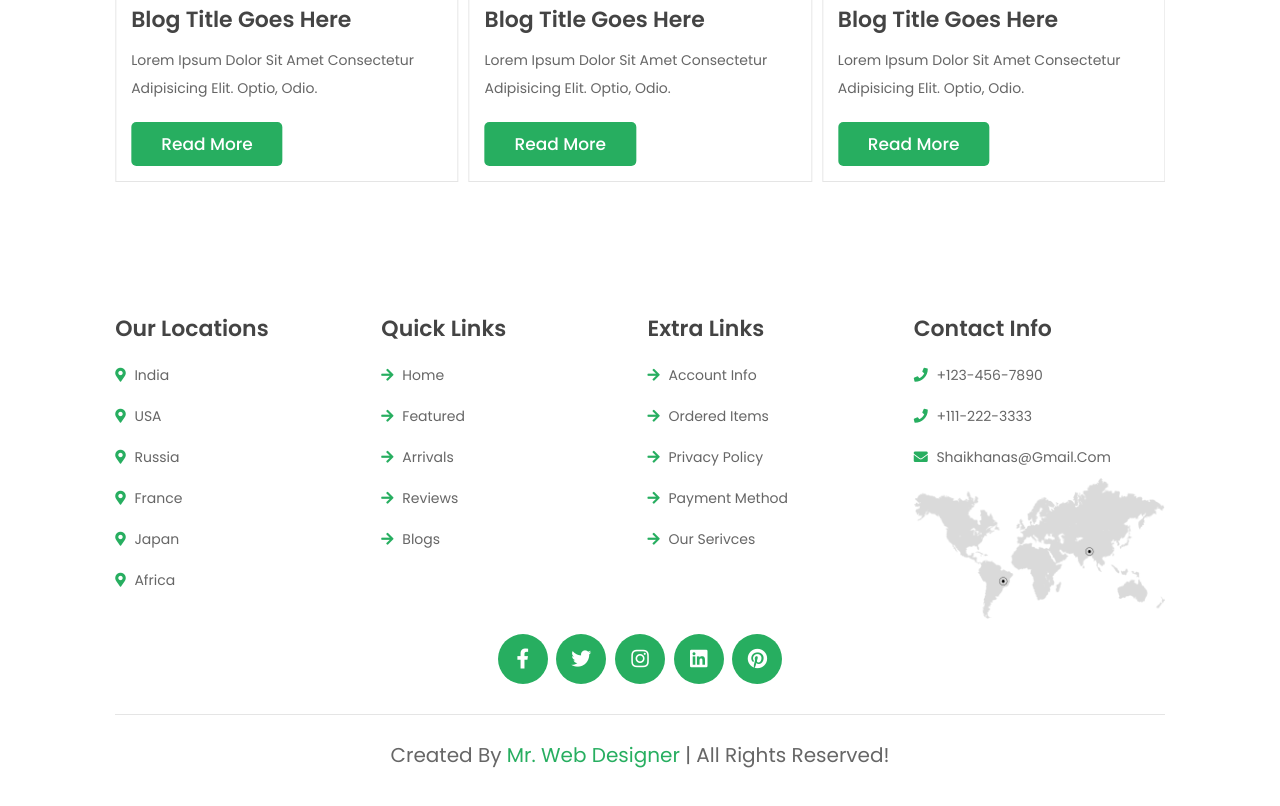
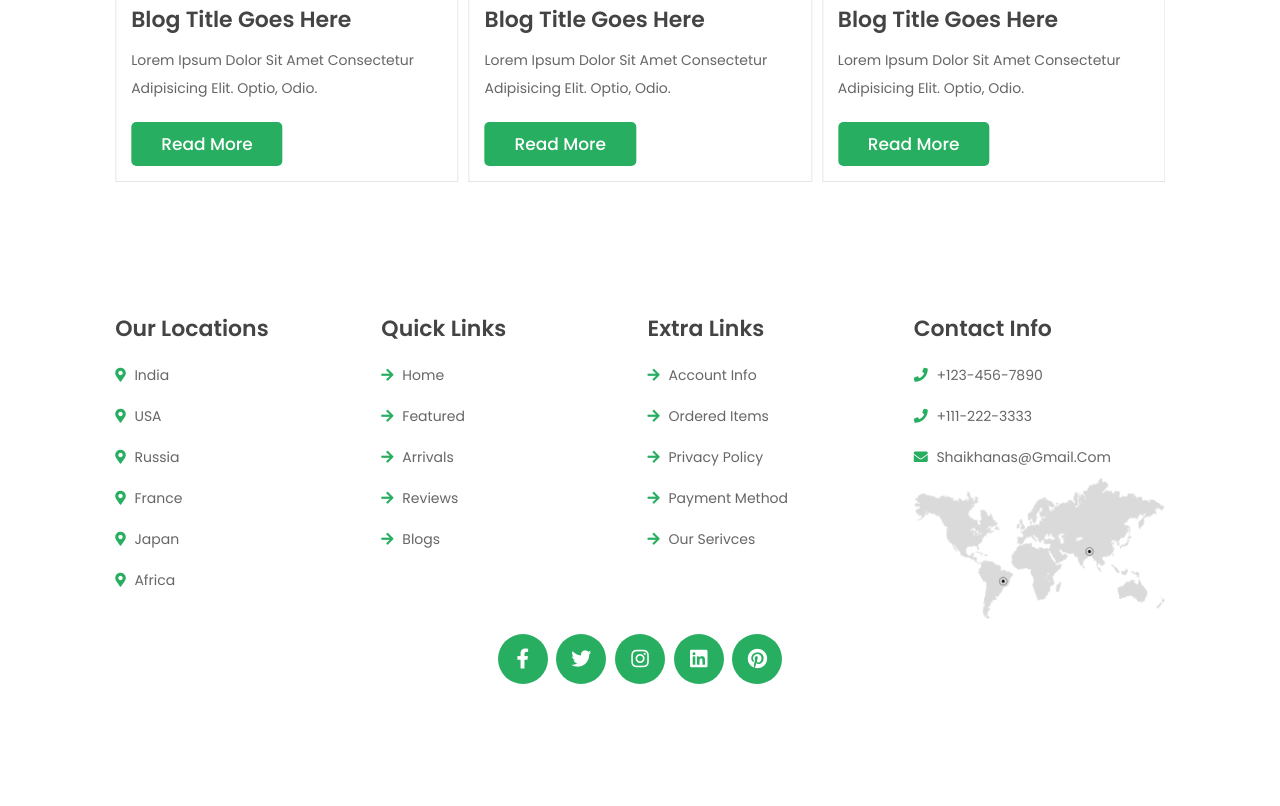
Before and after one commit to snehakashid/demo_website, a plain HTML site: page index.html in a window 1280 px wide. Shown: the part 3757-4563 px from the top of the page. After the commit the page ends 4501 px from the top, so only its background shows below. Drawn offline with nearby package versions, Linux system fonts and the light colour scheme.

Commit message:
remove designer

```diff
--- a/index.html
+++ b/index.html
@@ -786,7 +786,7 @@
         <a href="#" class="fab fa-pinterest"></a>
     </div>
 
-    <div class="credit"> created by <span>mr. web designer</span> | all rights reserved! </div>
+    <!-- <div class="credit"> created by <span>mr. web designer</span> | all rights reserved! </div> -->
 
 </section>
 
```
